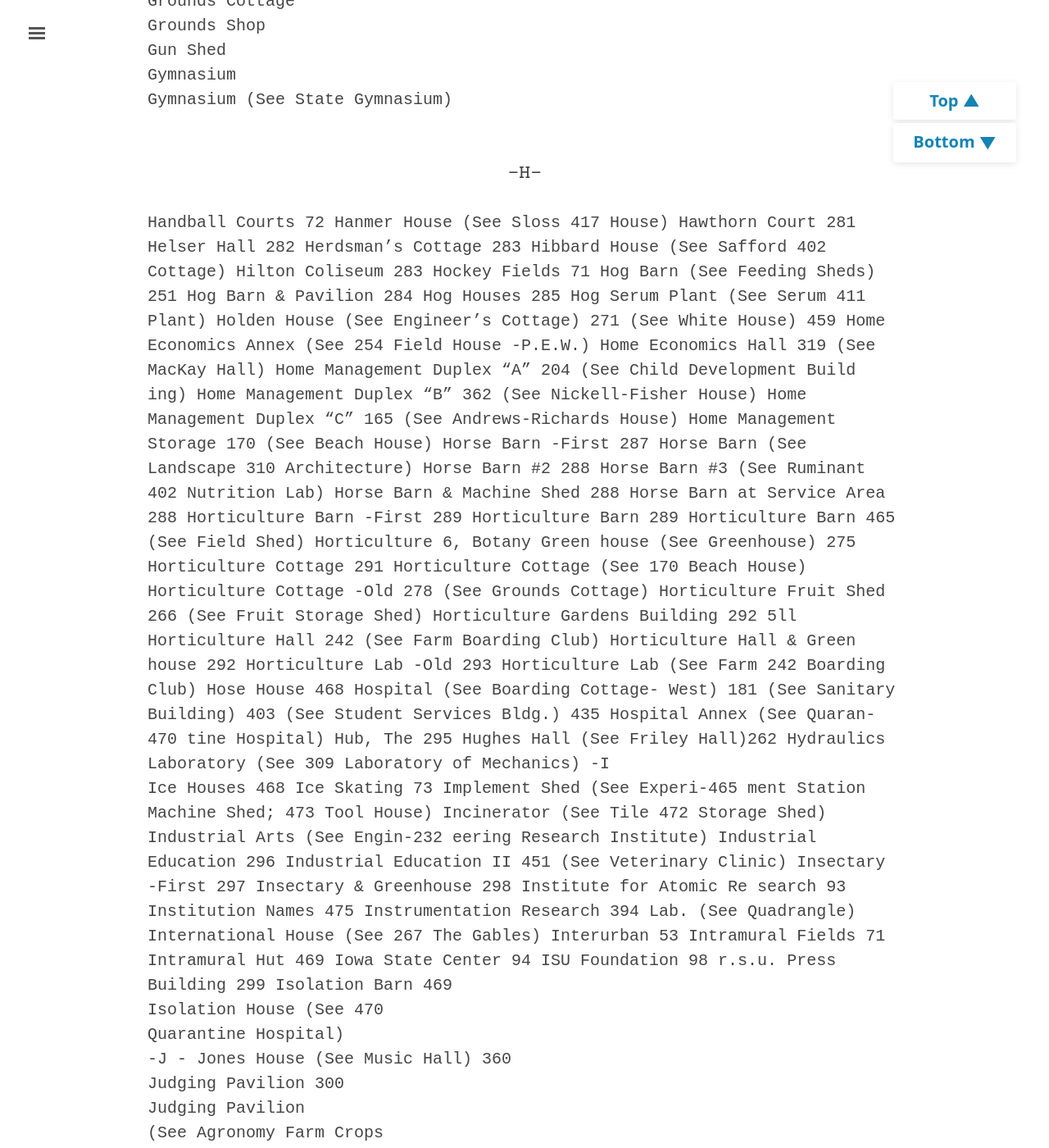
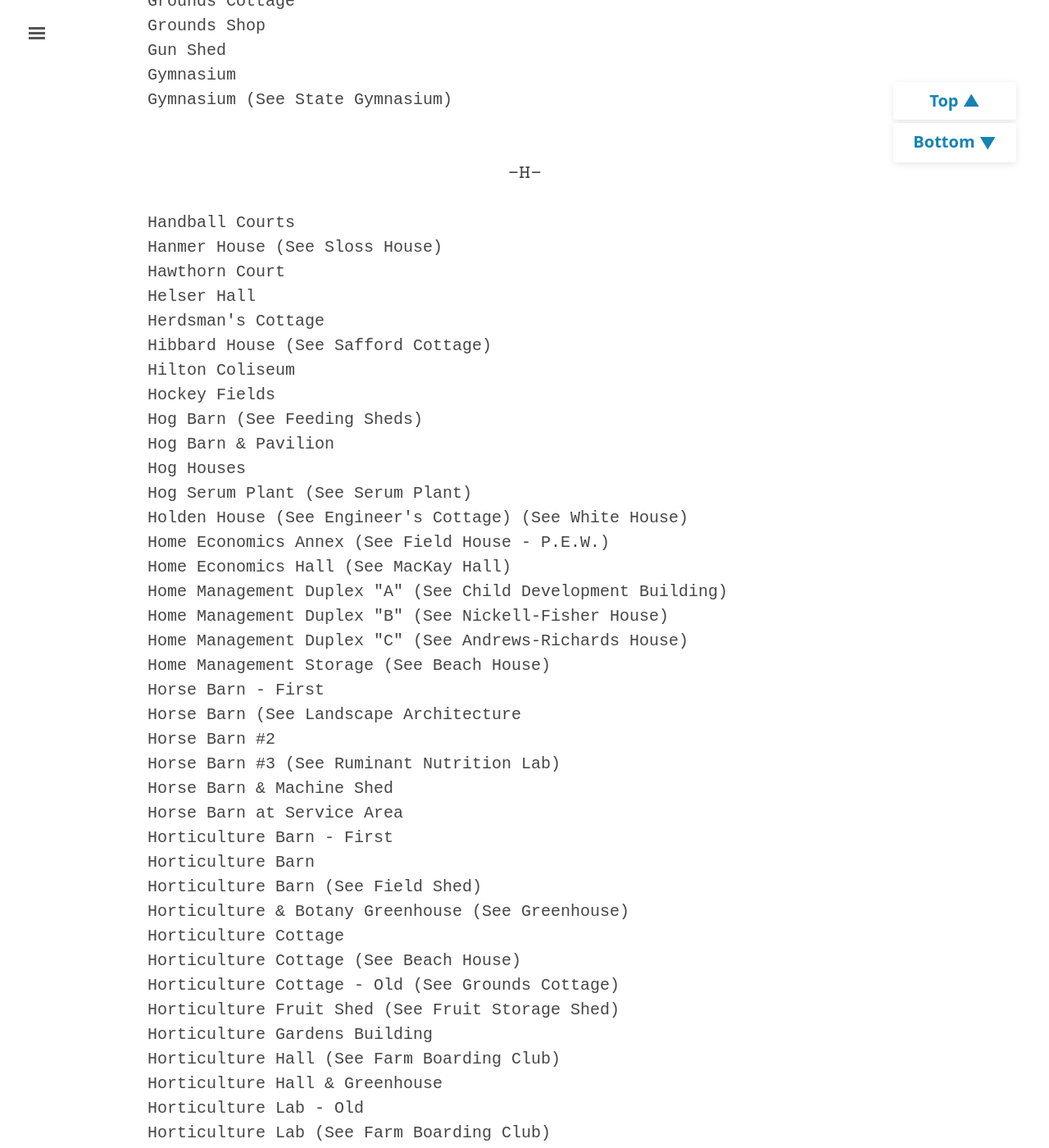
Before and after one commit to emanderson811/day-edition, a Jekyll site: the page built from _texts/1006day-index.md, in a window 1280 px wide and 1400 px high, scrolled down 9852 px. Shown: the whole window at 82% size. Built offline with Jekyll 4.4.1, drawn with Linux system fonts in a browser that asks for light colours; some of the changed text lies outside the part shown.

Commit message:
Update 1006day-index.md

```diff
--- a/_texts/1006day-index.md
+++ b/_texts/1006day-index.md
@@ -340,29 +340,53 @@
 
 ## -H-
 
-Handball Courts 72 Hanmer House (See Sloss 417 House) Hawthorn Court 281
-Helser Hall 282 Herdsman's Cottage 283 Hibbard House (See Safford 402
-Cottage) Hilton Coliseum 283 Hockey Fields 71 Hog Barn (See Feeding Sheds) 251 Hog Barn & Pavilion 284 Hog Houses 285 Hog Serum Plant (See Serum 411
-Plant)
-Holden House (See Engineer's Cottage) 271 (See White House) 459
-Home Economics Annex (See 254 Field House -P.E.W.) Home Economics Hall 319 (See MacKay Hall)
-Home Management Duplex "A" 204 (See Child Development Build ing)
-Home Management Duplex "B" 362 (See Nickell-Fisher House) Home Management Duplex "C" 165 (See Andrews-Richards House) Home Management Storage 170
-(See Beach House) Horse Barn -First 287 Horse Barn (See Landscape 310
-Architecture) Horse Barn #2 288 Horse Barn #3 (See Ruminant 402
-Nutrition Lab) Horse Barn & Machine Shed 288 Horse Barn at Service Area 288 Horticulture Barn -First 289 Horticulture Barn 289 Horticulture Barn 465
-(See Field Shed) Horticulture 6, Botany Green
-house (See Greenhouse) 275 Horticulture Cottage 291 Horticulture Cottage (See 170
-Beach House) Horticulture Cottage -Old 278 (See Grounds Cottage) Horticulture Fruit Shed 266 (See Fruit Storage Shed) Horticulture Gardens Building 292
-5ll
-Horticulture Hall 242 (See Farm Boarding Club) Horticulture Hall & Green
-house 292 Horticulture Lab -Old 293 Horticulture Lab (See Farm 242
-Boarding Club) Hose House 468 Hospital
-(See Boarding Cottage-
-West) 181 (See Sanitary Building) 403 (See Student Services
-Bldg.) 435 Hospital Annex (See Quaran-470
-tine Hospital) Hub, The 295 Hughes Hall (See Friley Hall)262 Hydraulics Laboratory (See 309
-Laboratory of Mechanics)
+<ul class="list-unstyled">
+  <li>Handball Courts</li>
+  <li>Hanmer House (See Sloss House)</li>
+  <li>Hawthorn Court</li>
+  <li>Helser Hall</li>
+  <li>Herdsman's Cottage</li>
+  <li>Hibbard House (See Safford Cottage)</li>
+  <li>Hilton Coliseum</li>
+  <li>Hockey Fields</li>
+  <li>Hog Barn (See Feeding Sheds)</li>
+  <li>Hog Barn & Pavilion</li>
+  <li>Hog Houses</li>
+  <li>Hog Serum Plant (See Serum Plant)</li>
+  <li>Holden House (See Engineer's Cottage) (See White House)</li>
+  <li>Home Economics Annex (See Field House - P.E.W.)</li>
+  <li>Home Economics Hall (See MacKay Hall)</li>
+  <li>Home Management Duplex "A" (See Child Development Building)</li>
+  <li>Home Management Duplex "B" (See Nickell-Fisher House)</li>
+  <li>Home Management Duplex "C" (See Andrews-Richards House)</li>
+  <li>Home Management Storage (See Beach House)</li>
+  <li>Horse Barn - First</li>
+  <li>Horse Barn (See Landscape Architecture</li>
+  <li>Horse Barn #2</li>
+  <li>Horse Barn #3 (See Ruminant Nutrition Lab)</li>
+  <li>Horse Barn & Machine Shed</li>
+  <li>Horse Barn at Service Area</li>
+  <li>Horticulture Barn - First</li>
+  <li>Horticulture Barn</li>
+  <li>Horticulture Barn (See Field Shed)</li>
+  <li>Horticulture & Botany Greenhouse (See Greenhouse)</li>
+  <li>Horticulture Cottage</li>
+  <li>Horticulture Cottage (See Beach House)</li>
+  <li>Horticulture Cottage - Old (See Grounds Cottage)</li>
+  <li>Horticulture Fruit Shed (See Fruit Storage Shed)</li>
+  <li>Horticulture Gardens Building</li>
+  <li>Horticulture Hall (See Farm Boarding Club)</li>
+  <li>Horticulture Hall & Greenhouse</li>
+  <li>Horticulture Lab - Old</li>
+  <li>Horticulture Lab (See Farm Boarding Club)</li>
+  <li>Hose House</li>
+  <li>Hospital (See Boarding Cottage-West) (See Sanitary Building) (See Student Services Bldg.)</li>
+  <li>Hospital Annex (See Quarantine Hospital)</li>
+  <li>Hub></li>
+  <li>The Hughes Hall (See Friley Hall)</li>
+  <li>Hydraulics Laboratory (See Laboratory of Mechanics)</li>
+</ul>
+
 -I
 Ice Houses 468 Ice Skating 73 Implement Shed (See Experi-465
 ment Station Machine Shed; 473 Tool House) Incinerator (See Tile 472 Storage Shed) Industrial Arts (See Engin-232
```
